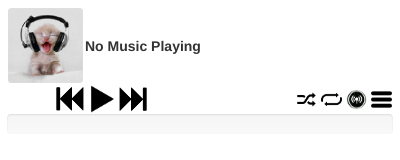
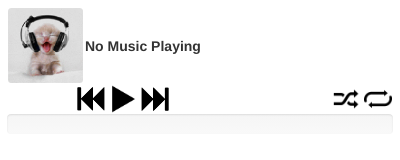
Before and after one commit to calebgomer/Music-CAT, a browser extension: page popup.html in a window 400 px wide. Drawn offline with Linux system fonts and the light colour scheme.

Commit message:
changed right-hand controls to large controls

```diff
--- a/popup.html
+++ b/popup.html
@@ -31,10 +31,10 @@
           <img class="large_control" id="next" src="images/next.png">
         </td>
         <td align="right">
-          <img class="small_control" id="shuffle" src="images/shuffle.png">
-          <img class="small_control" id="repeat" src="images/repeat.png">
-          <img class="small_control" id="radio" src="images/radio.png">
-          <img class="small_control" id="queue" src="images/queue.png">
+          <img class="large_control" id="shuffle" src="images/shuffle.png">
+          <img class="large_control" id="repeat" src="images/repeat.png">
+          <!-- <img class="large_control" id="radio" src="images/radio.png">
+          <img class="large_control" id="queue" src="images/queue.png"> -->
         </td>
       </tr>
     </table>
```
